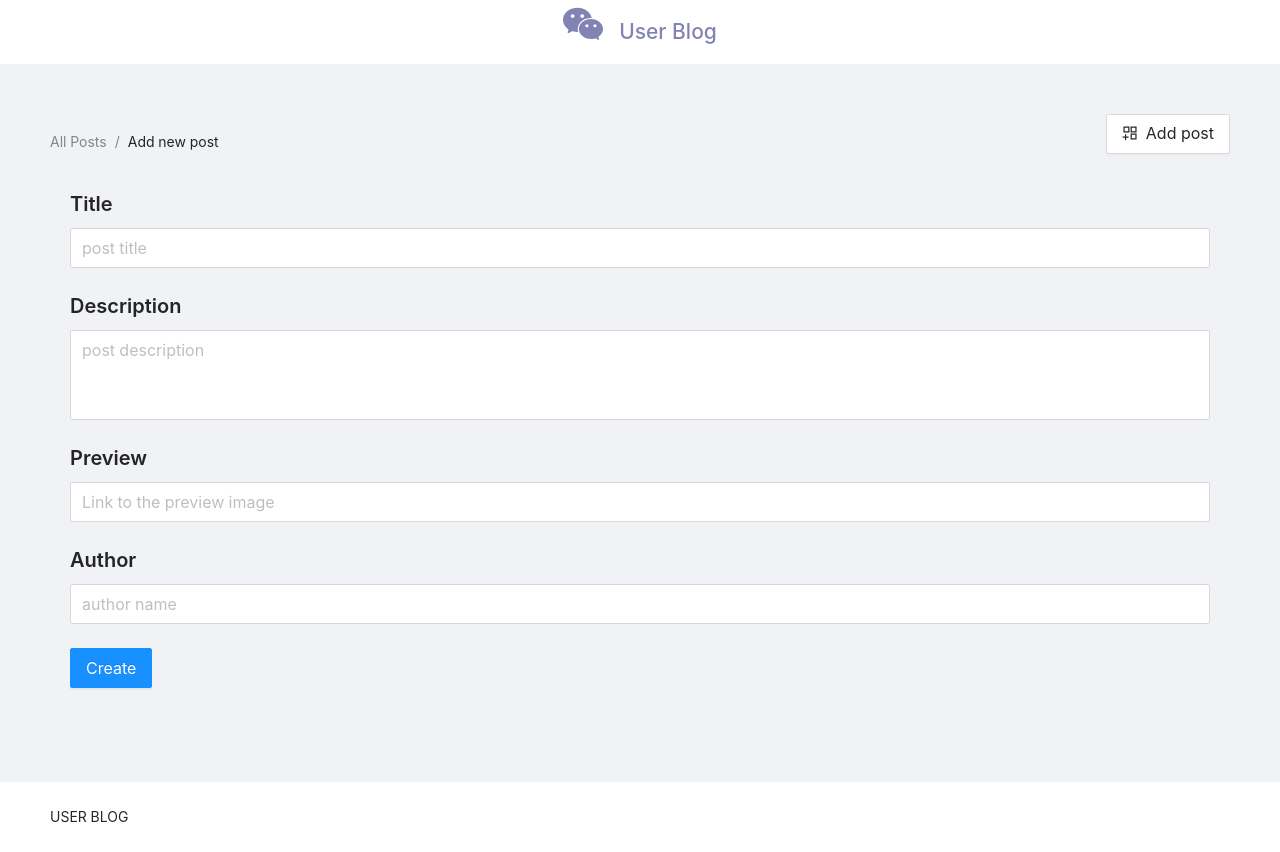
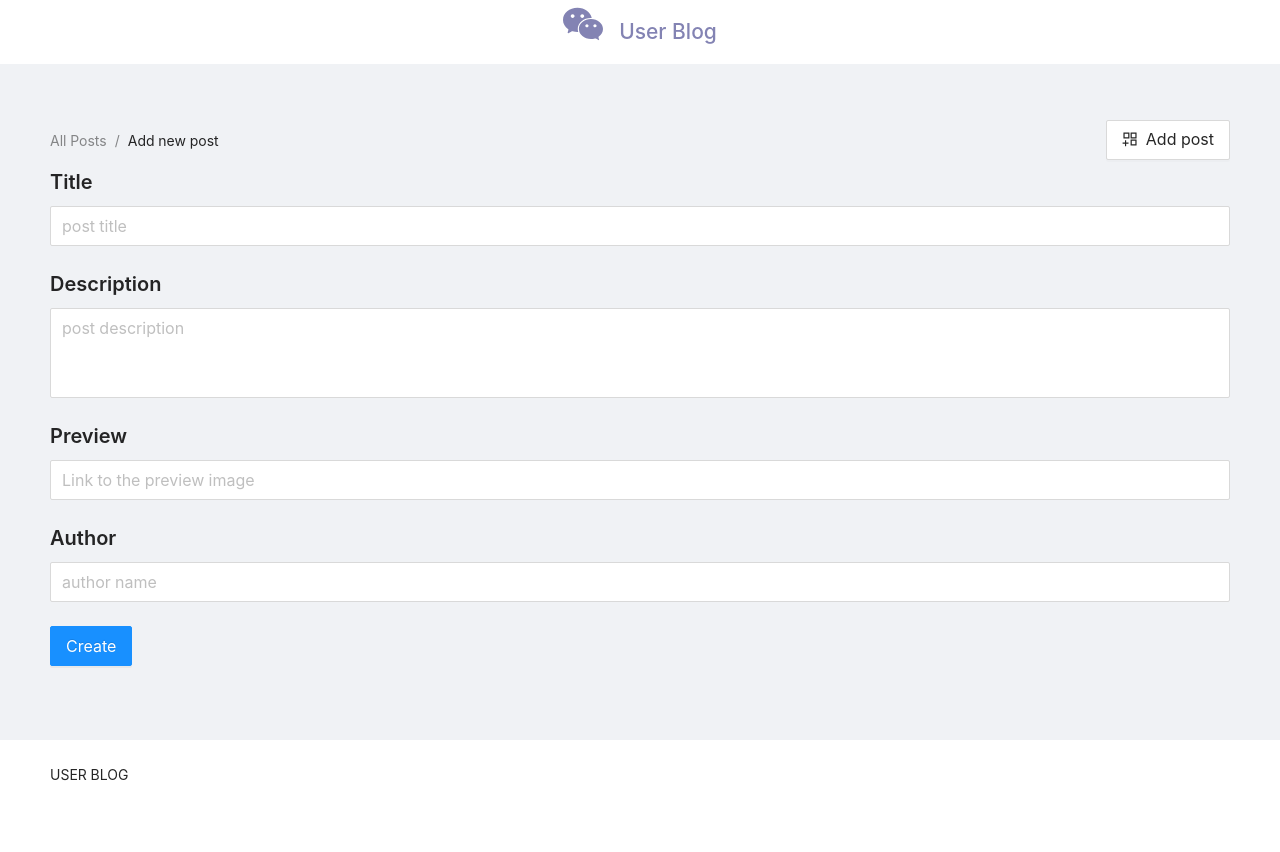
Before and after one commit to VolkovaKaterina/User-Blog, a React (Create React App) app: page /addPost in a window 1280 px wide. After the commit the page ends 810 px from the top, so only its background shows below. Built offline with nearby package versions, Linux system fonts and the light colour scheme; no server answers; data requests are answered from the project's data file.

Commit message:
fix:button add post

```diff
--- a/src/components/AddPost.js
+++ b/src/components/AddPost.js
@@ -4,6 +4,7 @@ import {
   Button, Form, Input, Typography,
 } from 'antd';
 import TextArea from 'antd/es/input/TextArea';
+import { AppstoreAddOutlined } from '@ant-design/icons';
 import { getPost } from '../api/apiRequest';
 
 const AddPost = ({ createPost, editPost, setSelectPost }) => {
@@ -47,7 +48,24 @@ const AddPost = ({ createPost, editPost, setSelectPost }) => {
     <Form
       size="large"
       required
+      style={{
+        display: 'flex',
+        flexDirection: 'column',
+      }}
     >
+      <Button
+        onClick={(e) => { onFormSubmit(e); }}
+        size="large"
+        icon={<AppstoreAddOutlined />}
+        style={{
+          marginBottom: '1rem',
+          alignSelf: 'end',
+          position: 'absolute',
+          top: '15%',
+        }}
+      >
+        {id ? 'Edit Post' : 'Add post'}
+      </Button>
       <Form.Item>
         <Typography.Title level={4}>Title</Typography.Title>
         <Input
@@ -96,6 +114,7 @@ const AddPost = ({ createPost, editPost, setSelectPost }) => {
         </Button>
       </Form.Item>
     </Form>
+
   );
 };
 export default AddPost;
--- a/src/components/LayoutPost.js
+++ b/src/components/LayoutPost.js
@@ -10,7 +10,6 @@ const LayoutPost = ({
 }) => {
   const navigate = useNavigate();
   const location = useLocation();
-  console.log(location);
   return (
     <Layout className="layout">
       <Header style={{ background: '#ffff' }}>
@@ -36,7 +35,7 @@ const LayoutPost = ({
         }}
         >
           <BredCrumbItems edit={edit} post={post} id={id} title={title} />
-          {location.pathname === post ? '' : (
+          {location.pathname === '/' ? (
             <Button
               onClick={() => {
                 const locate = location.pathname === edit ? edit : '/addPost';
@@ -50,9 +49,9 @@ const LayoutPost = ({
             >
               {location.pathname === edit ? 'Edit Post' : 'Add post'}
             </Button>
-          )}
+          ) : ''}
         </div>
-        <div className="site-layout-content" style={{ padding: '20px 20px' }}>
+        <div className="site-layout-content">
           <Outlet />
         </div>
       </Content>
```
